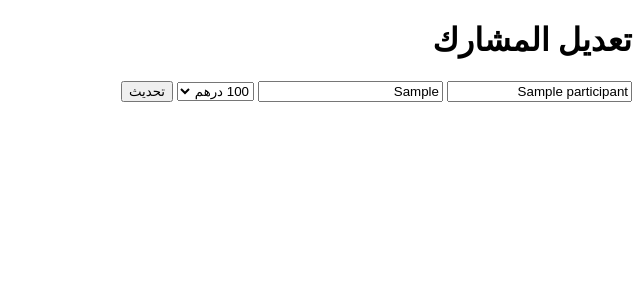
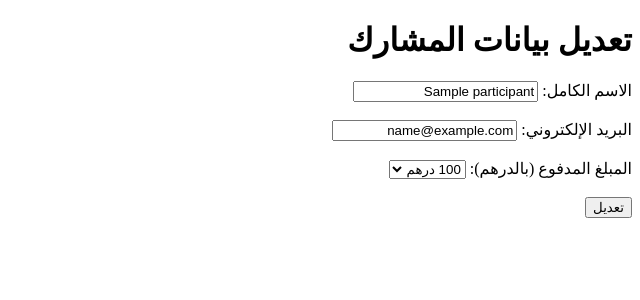
Before and after one commit to OUCHTAH/chakir, a Flask app: template templates/update.html in a window 1280 px wide. Shown: the top 300 px of the page, without its empty margins (640-1280 px from the left). Run offline with Flask 2, Linux system fonts and the light colour scheme; the template is opened without the code that fills it: most values are stand-ins (such as "Sample title", 1, 10 or a date in 2020).

Commit message:
Update update.html

```diff
--- a/templates/update.html
+++ b/templates/update.html
@@ -3,22 +3,25 @@
 <head>
     <meta charset="UTF-8">
     <meta name="viewport" content="width=device-width, initial-scale=1.0">
-    <title>تعديل المشارك</title>
+    <title>تعديل بيانات المشارك</title>
 </head>
 <body>
+    <h1>تعديل بيانات المشارك</h1>
+    <form action="{{ url_for('update', ticket_number=participant['ticket_number']) }}" method="POST">
+        <label for="name">الاسم الكامل:</label>
+        <input type="text" id="name" name="name" value="{{ participant['name'] }}" required><br><br>
 
-    <h1>تعديل المشارك</h1>
+        <label for="email">البريد الإلكتروني:</label>
+        <input type="email" id="email" name="email" value="{{ participant['email'] }}" required><br><br>
 
-    <form method="POST">
-        <input type="text" name="name" value="{{ participant.name }}" required>
-        <input type="text" name="id_card" value="{{ participant.id_card }}" required>
-        <select name="amount" required>
-            <option value="100" {% if participant.amount == '100' %}selected{% endif %}>100 درهم</option>
-            <option value="200" {% if participant.amount == '200' %}selected{% endif %}>200 درهم</option>
-            <option value="300" {% if participant.amount == '300' %}selected{% endif %}>300 درهم</option>
-        </select>
-        <button type="submit">تحديث</button>
+        <label for="amount">المبلغ المدفوع (بالدرهم):</label>
+        <select id="amount" name="amount" required>
+            <option value="100" {% if participant['amount'] == '100' %}selected{% endif %}>100 درهم</option>
+            <option value="200" {% if participant['amount'] == '200' %}selected{% endif %}>200 درهم</option>
+            <option value="300" {% if participant['amount'] == '300' %}selected{% endif %}>300 درهم</option>
+        </select><br><br>
+
+        <input type="submit" value="تعديل">
     </form>
-
 </body>
 </html>
```
